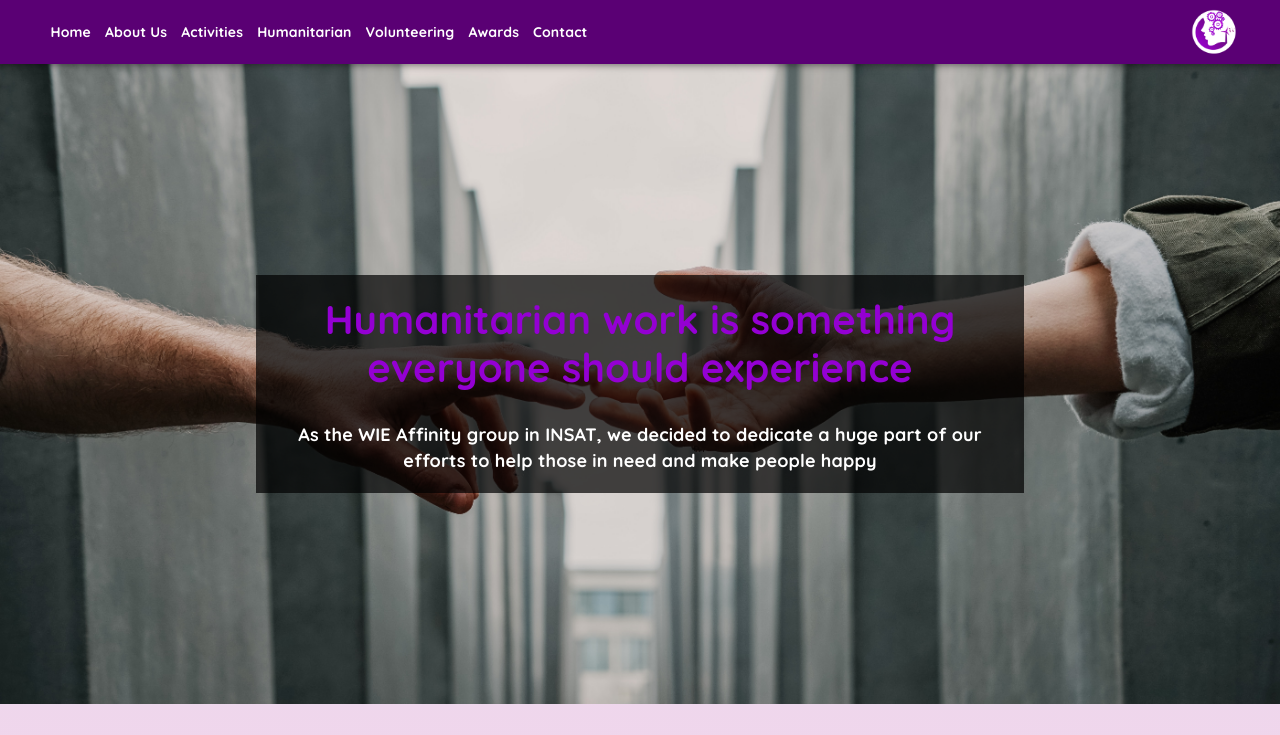
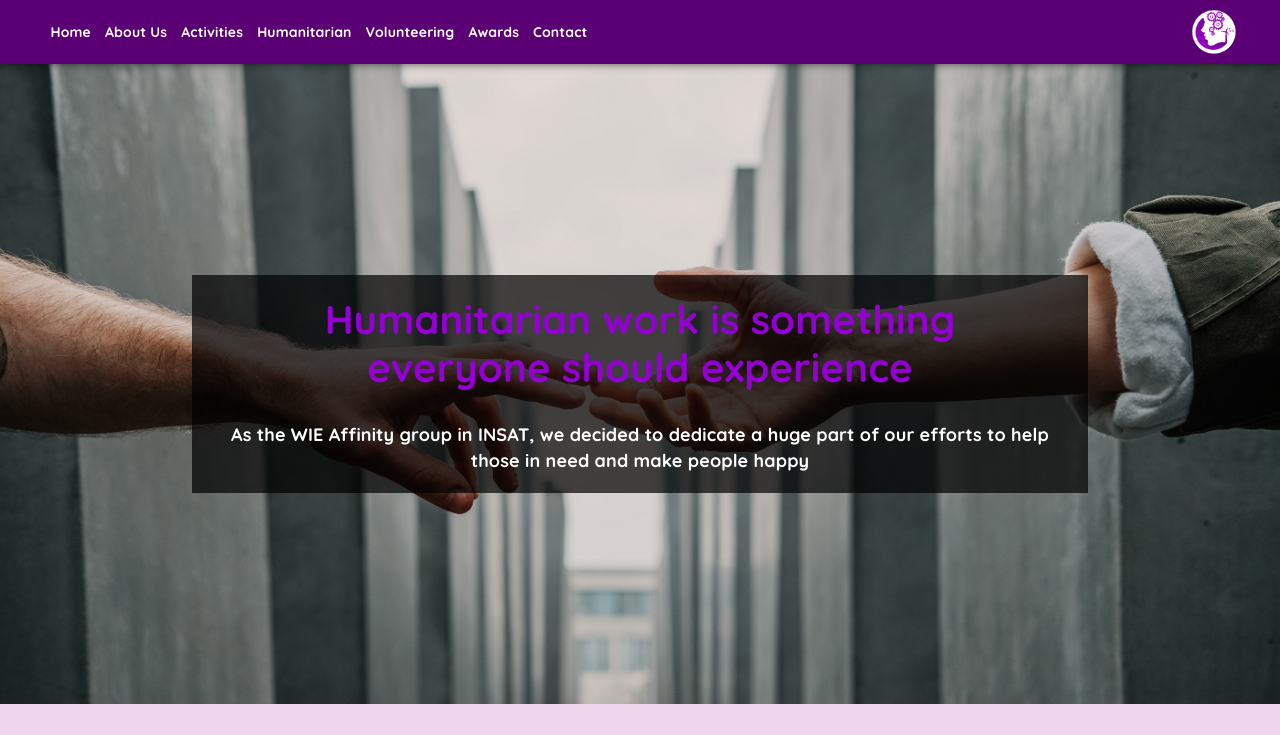
Before and after one commit to Jnber/WIE, a React (Create React App) app: page /Humanitarian in a window 1280 px wide. Shown: the top 735 px of the page. Built offline with nearby package versions, Linux system fonts and the light colour scheme.

Commit message:
normalement

```diff
--- a/src/Components/About Us/AboutUs.js
+++ b/src/Components/About Us/AboutUs.js
@@ -173,7 +173,7 @@ export default function AboutUs() {
             <Grid item md={5}>
               <img src={value} className={classes.values} alt="picure"></img>
             </Grid>
-            <Grid itme md={5} className={classes.valuetext}>
+            <Grid item md={5} className={classes.valuetext}>
               <h1 className={classes.Story}>Commitment</h1>
               <p className={classes.paragraph}>
                 , consectetuer adipiscing elit, sed diam nonummy nibh euismod
@@ -186,7 +186,7 @@ export default function AboutUs() {
             <Grid item md={5}>
               <img src={value1} className={classes.values} alt="picure"></img>
             </Grid>
-            <Grid itme md={5} className={classes.valuetext}>
+            <Grid item md={5} className={classes.valuetext}>
               <h1 className={classes.Story}>Hard Work</h1>
               <p className={classes.paragraph}>
                 , consectetuer adipiscing elit, sed diam nonummy nibh euismod
@@ -199,7 +199,7 @@ export default function AboutUs() {
             <Grid item md={5}>
               <img src={value2} className={classes.values} alt="picure"></img>
             </Grid>
-            <Grid itme md={5} className={classes.valuetext}>
+            <Grid item md={5} className={classes.valuetext}>
               <h1 className={classes.Story}>Dedication</h1>
               <p className={classes.paragraph}>
                 , consectetuer adipiscing elit, sed diam nonummy nibh euismod
--- a/src/Components/Humanitarian/Humanitarian.js
+++ b/src/Components/Humanitarian/Humanitarian.js
@@ -29,7 +29,7 @@ const useStyles = makeStyles((theme) => ({
   },
   cadre: {
     backgroundColor: "rgba(0,0,0,0.7)",
-    margin: "0vh 20vw",
+    width: "70%",
   },
 }));
 
```
